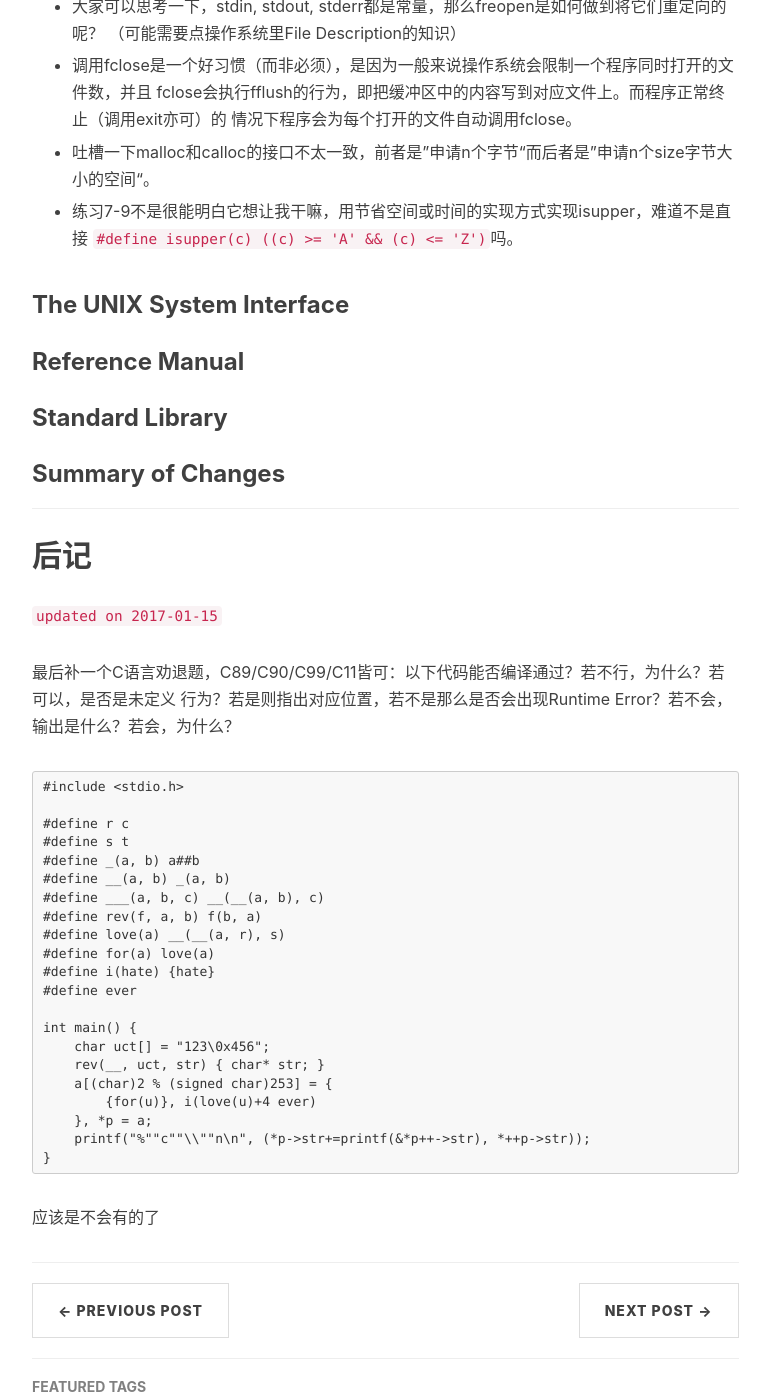
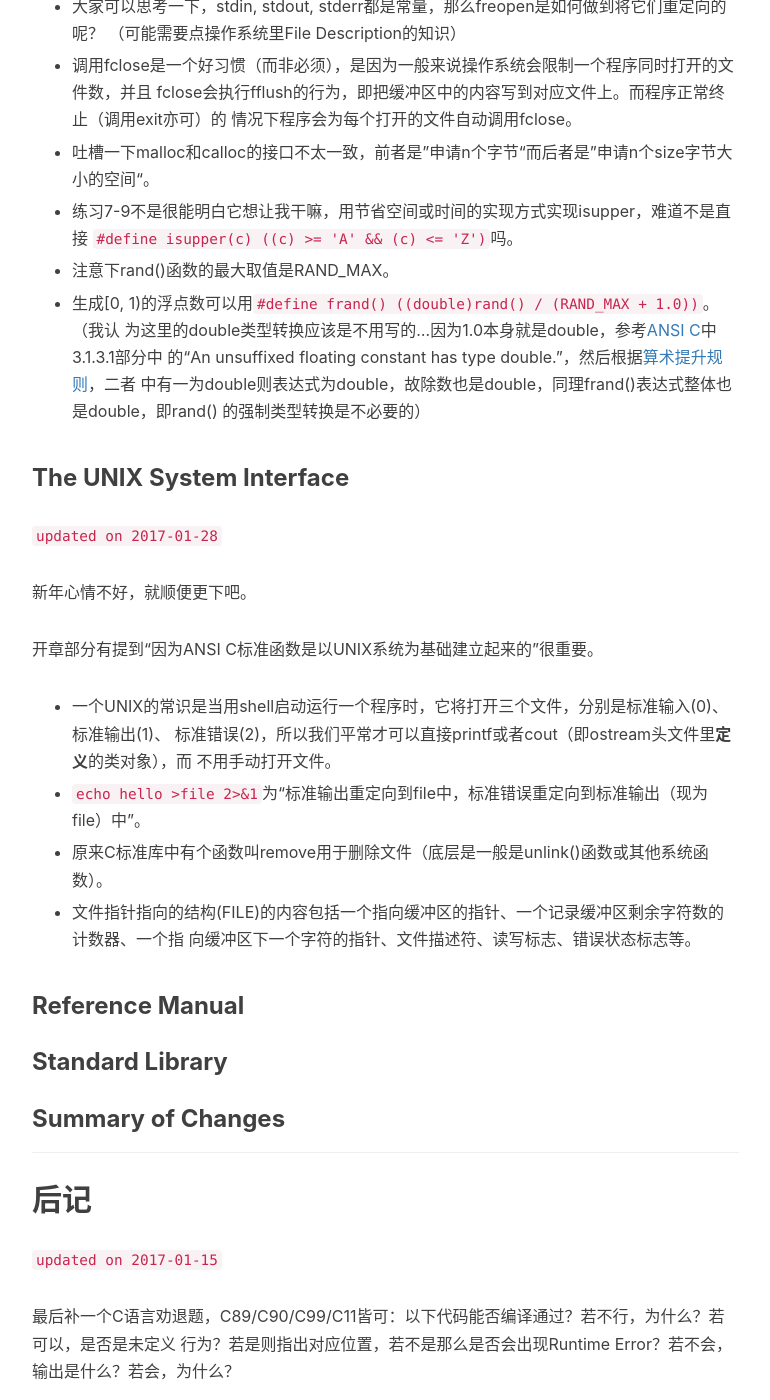
Before and after one commit to owtotwo/owtotwo.github.io, a Jekyll site: the page built from _posts/2017-01-03-the-c-programming-language-book-review.markdown, in a window 1280 px wide and 1400 px high, scrolled down 20803 px. Shown: the whole window, without its empty margins (233-1003 px from the left). Built offline with Jekyll 4.4.1, drawn with Linux system fonts in a browser that asks for light colours; nearby versions of some CDN libraries; comment, search, counter and statistics services are not loaded.

Commit message:
更一点点第八章吧

```diff
--- a/_posts/2017-01-03-the-c-programming-language-book-review.markdown
+++ b/_posts/2017-01-03-the-c-programming-language-book-review.markdown
@@ -940,7 +940,32 @@ tags:
 *   练习7-9不是很能明白它想让我干嘛，用节省空间或时间的实现方式实现isupper，难道不是直接
     `#define isupper(c) ((c) >= 'A' && (c) <= 'Z')`吗。
 
+*   注意下rand()函数的最大取值是RAND_MAX。
+
+*   生成[0, 1)的浮点数可以用`#define frand() ((double)rand() / (RAND_MAX + 1.0))`。（我认
+    为这里的double类型转换应该是不用写的…因为1.0本身就是double，参考[ANSI C][3]中3.1.3.1部分中
+    的“An unsuffixed floating constant has type double.”，然后根据[算术提升规则][9]，二者
+    中有一为double则表达式为double，故除数也是double，同理frand()表达式整体也是double，即rand()
+    的强制类型转换是不必要的）
+
 ### The UNIX System Interface
+
+`updated on 2017-01-28`
+
+新年心情不好，就顺便更下吧。
+
+开章部分有提到“因为ANSI C标准函数是以UNIX系统为基础建立起来的”很重要。
+
+*   一个UNIX的常识是当用shell启动运行一个程序时，它将打开三个文件，分别是标准输入(0)、标准输出(1)、
+    标准错误(2)，所以我们平常才可以直接printf或者cout（即ostream头文件里**定义**的类对象），而
+    不用手动打开文件。
+
+*   `echo hello >file 2>&1`为“标准输出重定向到file中，标准错误重定向到标准输出（现为file）中”。
+
+*   原来C标准库中有个函数叫remove用于删除文件（底层是一般是unlink()函数或其他系统函数）。
+
+*   文件指针指向的结构(FILE)的内容包括一个指向缓冲区的指针、一个记录缓冲区剩余字符数的计数器、一个指
+    向缓冲区下一个字符的指针、文件描述符、读写标志、错误状态标志等。
 
 ### Reference Manual
 
```
